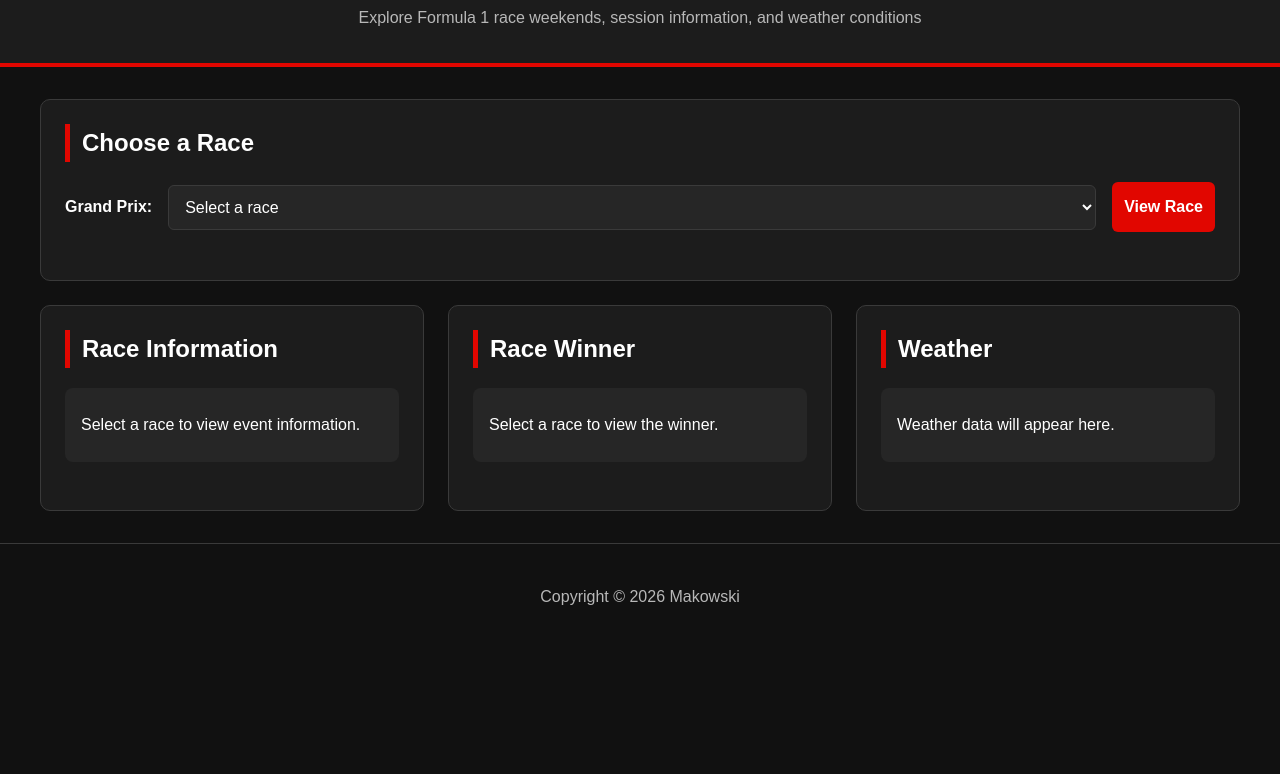
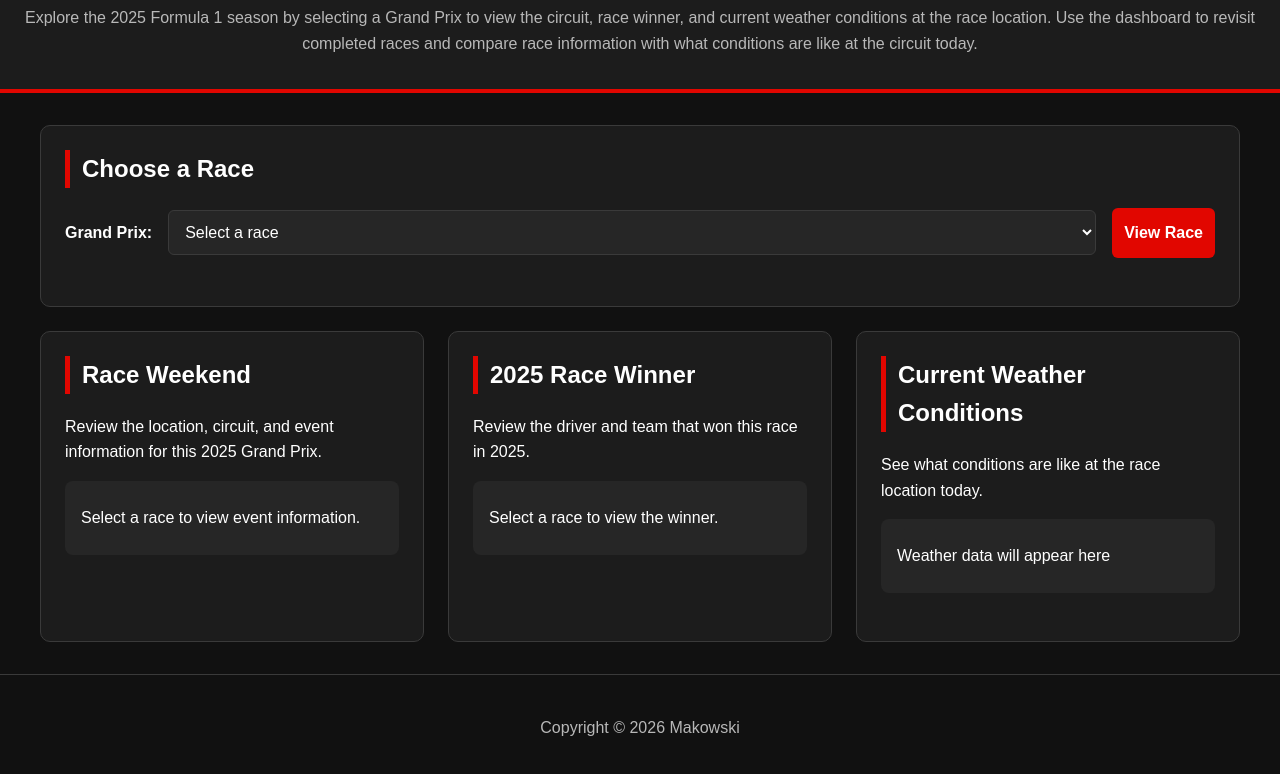
Before and after one commit to Landen-Makowski/FormulaOne-Dashboard, a plain HTML site: page index.html in a window 1280 px wide. Shown: the part 96-870 px from the top of the page. Before the commit the page ends 800 px from the top, so only its background shows below. Drawn offline with Linux system fonts and the light colour scheme; no server answers.

Commit message:
Added more text for better context of the data

```diff
--- a/index.html
+++ b/index.html
@@ -12,6 +12,7 @@
     <meta name="author" content="Landen Makowski">
 
     <link rel="stylesheet" href="style.css">
+
     <link
       rel="icon"
       type="image/png"
@@ -19,13 +20,16 @@
     >
 
     <title>OpenF1 Race Dashboard</title>
+
   </head>
   <body>
     <header>
       <h1>OpenF1 Race Dashboard</h1>
       <p>
-        Explore Formula 1 race weekends, session information,
-        and weather conditions
+        Explore the 2025 Formula 1 season by selecting a Grand Prix to view
+        the circuit, race winner, and current weather conditions at the race
+        location. Use the dashboard to revisit completed races and compare
+        race information with what conditions are like at the circuit today.
       </p>
     </header>
     <main>
@@ -40,31 +44,36 @@
         </form>
       </section>
       <section aria-labelledby="race-info-heading">
-        <h2 id="race-info-heading">Race Information</h2>
-
+        <h2 id="race-info-heading">Race Weekend</h2>
+        <p class="section-description">
+          Review the location, circuit, and event information for this
+          2025 Grand Prix.
+        </p>
         <div id="race-info">
           <p>Select a race to view event information.</p>
         </div>
       </section>
-
       <section aria-labelledby="winner-heading">
-        <h2 id="winner-heading">Race Winner</h2>
-
+        <h2 id="winner-heading">2025 Race Winner</h2>
+        <p class="section-description">
+          Review the driver and team that won this race in 2025.
+        </p>
         <div id="winner-info">
           <p>Select a race to view the winner.</p>
         </div>
       </section>
-
       <section aria-labelledby="weather-heading">
-        <h2 id="weather-heading">Weather</h2>
-
+        <h2 id="weather-heading">Current Weather Conditions</h2>
+        <p class="section-description">
+          See what conditions are like at the race location today.
+        </p>
         <div id="weather-info">
-            <p>Weather data will appear here.</p>
+          <p>Weather data will appear here</p>
         </div>
       </section>
     </main>
     <footer>
-      <p>Copyright &copy; 2026 Makowski<p>
+      <p>Copyright &copy; 2026 Makowski</p>
     </footer>
     <script src="utilities.js"></script>
   </body>
```
Lines whose indentation alone changed are shown as unchanged.
